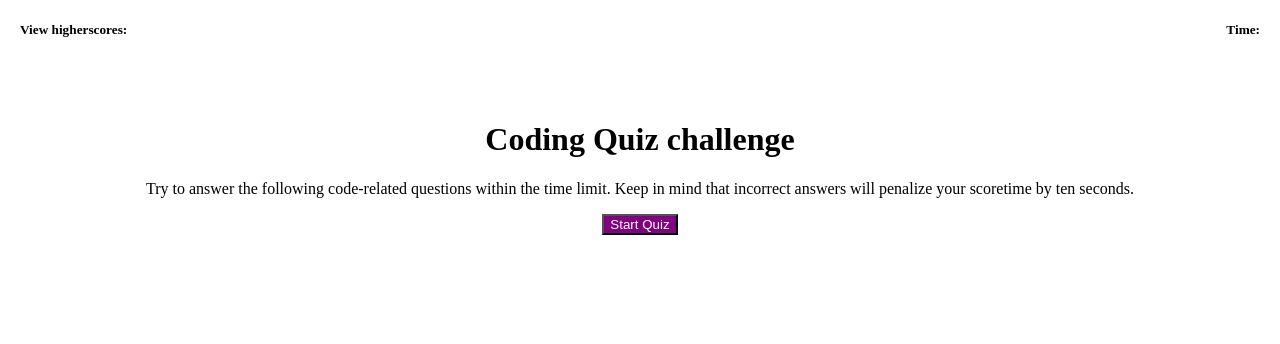
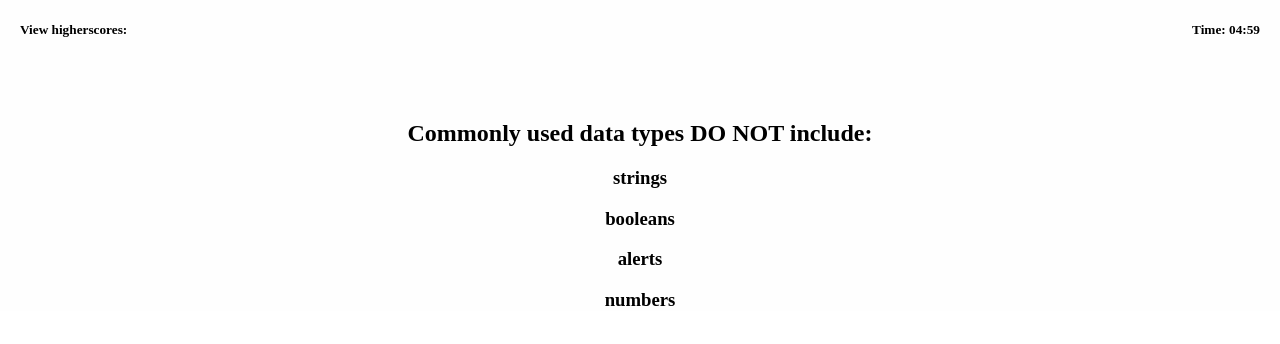
Before and after one commit to Janviermbilizi/Code-Quiz, a plain HTML site: page index.html in a window 1280 px wide. Both pictures are taken after a click on the button "Start Quiz". Drawn offline with nearby package versions, Linux system fonts and the light colour scheme.

Commit message:
Timerandloops

```diff
--- a/index.html
+++ b/index.html
@@ -6,16 +6,18 @@
     <meta http-equiv="X-UA-Compatible" content="ie=edge" />
     <title>Code Quiz</title>
     <link rel="stylesheet" href="style.css" />
+    <!-- JQuery -->
+    <script src="https://code.jquery.com/jquery.js"></script>
   </head>
   <body>
     <nav>
       <h5 class="higherscores">View higherscores:</h5>
       <h5 class="timectr">
-        Time:
+        Time: 00
       </h5>
     </nav>
 
-    <div id="section">
+    <div id="section1">
       <h1>Coding Quiz challenge</h1>
       <p>
         Try to answer the following code-related questions within the time
--- a/script.js
+++ b/script.js
@@ -1,8 +1,9 @@
 var score = document.querySelector("#higherscores");
 var timeCounter = document.querySelector("#timectr");
 var startQuiz = document.querySelector("#quiz");
+var section1 = document.querySelector("#section1");
 var modalEl = document.querySelector("#modal-container");
-
+var currentIndex = 0;
 // list of all questions, choices, and answers
 var questions = [
   {
@@ -39,17 +40,64 @@ var questions = [
   }
 ];
 
+function startTimer(duration, display) {
+  var timer = duration,
+    minutes,
+    seconds;
+  setInterval(function() {
+    minutes = parseInt(timer / 60, 10);
+    seconds = parseInt(timer % 60, 10);
+
+    minutes = minutes < 10 ? "0" + minutes : minutes;
+    seconds = seconds < 10 ? "0" + seconds : seconds;
+
+    display.textContent = "Time: " + minutes + ":" + seconds;
+
+    if (--timer < 0) {
+      timer = duration;
+    }
+  }, 1000);
+}
+
+// $(document).ready(function () {
 startQuiz.addEventListener("click", function(event) {
   event.preventDefault();
-  var quiz1 = document.createElement("h3");
-  var quiz1 = document.querySelector(questions[0].title);
-  modalEl.appendChild(quiz1);
 
-  // var quiz1 = document.querySelector(questions[0].title.choices);
-  //var annswer1 = document.querySelector(questions[0].answer)
+  // startTimer()
+  var fiveMinutes = 60 * 5,
+    display = document.querySelector(".timectr");
+  startTimer(fiveMinutes, display);
+  section1.style.display = "none";
+
+  var title = questions[currentIndex].title;
+  var choices = questions[currentIndex].choices;
+
+  // title add attribute of element ul
+  var newh2 = document.createElement("h2");
+  newh2.innerText = title;
+
+  // append
+  modalEl.appendChild(newh2);
+  modalEl.style.display = "";
+
+  for (var x = 0; x < choices.length; x++) {
+    var thisCoice = choices[x];
+    var newh2 = document.createElement("h3");
+    newh2.innerText = thisCoice;
+    // append
+    modalEl.appendChild(newh2);
+  }
+  // choices add attribute element li
+  //append
 });
+// };
+// var quiz1 = document.querySelector(questions[0].title.choices);
+//var annswer1 = document.querySelector(questions[0].answer)
+//Close modal
 
-//Close modal
+window.onload = function() {};
+
 function close() {
   modalEl.style.display = "none";
 }
+close();
--- a/style.css
+++ b/style.css
@@ -19,7 +19,9 @@ nav {
   font-size: 3em;
 }
 #modal-container {
-  width: 80%;
+  width: 100%;
+  text-align: center;
+  padding-top: 100px;
   background: #fefefe;
   margin-top: auto;
   border-color: gray;
@@ -28,7 +30,7 @@ nav {
 #seconds {
   font-size: 2em;
 }
-#section {
+#section1 {
   width: 100%;
   text-align: center;
   padding-top: 100px;
```
